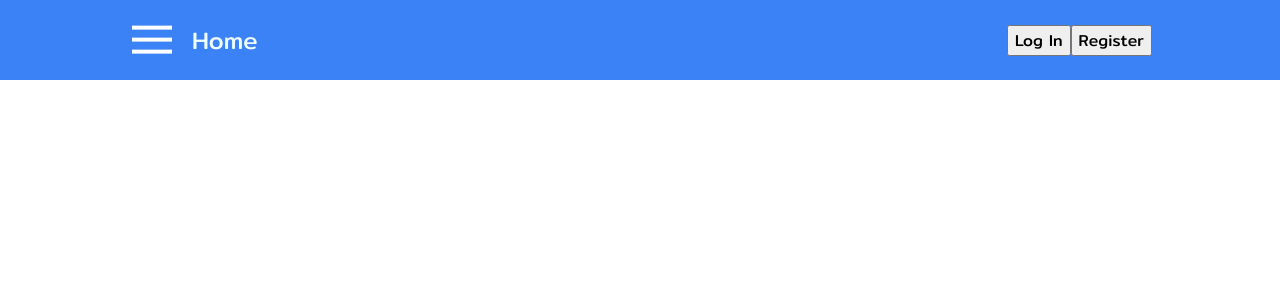
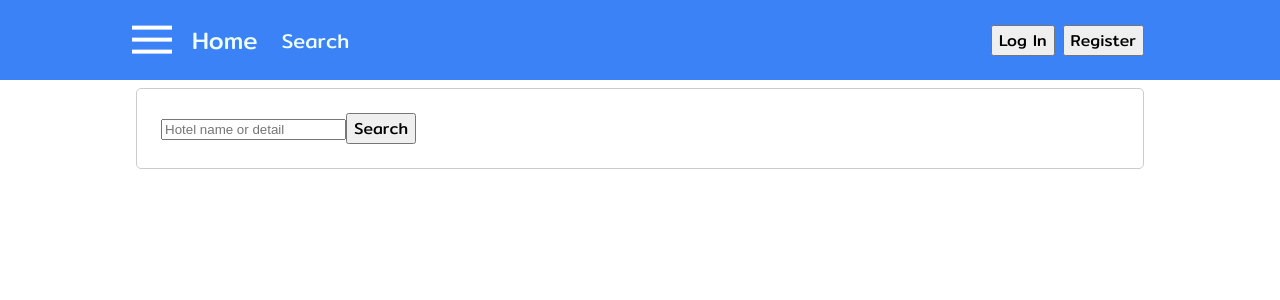
Before and after one commit to dnjooiopa/hostel-management, a React (Create React App) app in the folder client/: page /search in a window 1280 px wide. Shown: the top 300 px of the page. Built offline with nearby package versions, Linux system fonts and the light colour scheme.

Commit message:
:rocket: Feat search page

```diff
--- a/client/src/api/HotelAPI.js
+++ b/client/src/api/HotelAPI.js
@@ -1,6 +1,6 @@
 import axios from 'axios'
 
-export const searchHotel = async ({ searchText, limit }) => (
+export const searchHotel = async ({ searchText, limit=5 }) => (
     await axios.get('/api/hotels', { params: { search_text: searchText, limit } })
         .then(res => res)
         .catch(err => err.response)
--- a/client/src/components/HotelItem.jsx
+++ b/client/src/components/HotelItem.jsx
@@ -2,11 +2,11 @@ import { Link } from 'react-router-dom'
 
 export const HotelItem = ({ hotel }) => {
   return (
-    <div className='rounded m-2 p-6'>
-      <div className='text-lg'>{hotel.name}</div>
+    <div className="rounded m-2 p-6">
+      <div className="text-lg">{hotel.name}</div>
       <div>{hotel.city}</div>
       <Link to={`/hotels/${hotel.hotel_id}`}>
-        <button type='text'>View Detail</button>
+        <button type="text">View Detail</button>
       </Link>
     </div>
   )
--- a/client/src/components/Navbar.jsx
+++ b/client/src/components/Navbar.jsx
@@ -24,25 +24,30 @@ export const Navbar = () => {
       <div className="w-256 flex align-center text-white">
         <img
           onClick={toggleSidebar}
-          className="w-12 h-12"
+          className="hamburger-menu w-12 h-12"
           src={hamburger}
           alt="hamburger-menu"
         />
-        <NavLink to="/">
-          <div className="text-lg ml-4">Home</div>
+        <NavLink to="/" className="text-lg ml-4">
+          Home
+        </NavLink>
+        <NavLink to="/search" className="text-md ml-6">
+          Search
         </NavLink>
         <div className="ml-auto">
           {!auth.token ? (
             <>
-              <NavLink to="/login">
+              <NavLink to="/login" className="mr-2">
                 <button>Log In</button>
               </NavLink>
-              <NavLink to="/register">
+              <NavLink to="/register" className="mr-2">
                 <button>Register</button>
               </NavLink>
             </>
           ) : (
-            <button onClick={() => setAuth({ token: null })}>Log Out</button>
+            <button className="mr-2" onClick={() => setAuth({ token: null })}>
+              Log Out
+            </button>
           )}
         </div>
       </div>
--- /dev/null
+++ b/client/src/components/SearchBox.jsx
@@ -0,0 +1,35 @@
+import { useState } from 'react'
+import { searchHotel } from '../api'
+
+export const SearchBox = ({ setHotels }) => {
+  const [searchText, setSearchText] = useState('')
+
+  const handleSearch = (e) => {
+    e.preventDefault()
+    searchHotel({ searchText }).then((res) => {
+      const { status, error, data } = res.data
+      if (status == 'error') {
+        alert(error)
+      } else {
+        console.log(data)
+        setHotels([...data])
+      }
+    })
+  }
+
+  return (
+    <div>
+      <div className="rounded m-2 p-6">
+        <form onSubmit={handleSearch}>
+          <input
+            type="text"
+            placeholder="Hotel name or detail"
+            onChange={(e) => setSearchText(e.target.value)}
+            required
+          />
+          <button type="submit">Search</button>
+        </form>
+      </div>
+    </div>
+  )
+}
--- a/client/src/components/index.js
+++ b/client/src/components/index.js
@@ -1,3 +1,4 @@
 export { Navbar } from './Navbar'
 export { HotelGroup } from './HotelGroup'
 export { Sidebar } from './Sidebar'
+export { SearchBox } from './SearchBox'
--- a/client/src/index.css
+++ b/client/src/index.css
@@ -19,12 +19,19 @@ button {
   font-size: medium;
 }
 
+button:hover {
+  cursor: pointer;
+}
+
 a,
-a:hover,
 a:focus,
 a:active {
   text-decoration: none;
   color: inherit;
+}
+
+a:hover {
+  opacity: 0.5;
 }
 
 .absolute {
@@ -33,6 +40,11 @@ a:active {
 
 .navbar {
   height: 80px;
+}
+
+.hamburger-menu:hover {
+  cursor: pointer;
+  opacity: 0.5;
 }
 
 .w-0 {
@@ -75,6 +87,10 @@ a:active {
   margin-top: 12px;
 }
 
+.mt-4 {
+  margin-top: 16px;
+}
+
 .mb-3 {
   margin-bottom: 12px;
 }
@@ -87,8 +103,16 @@ a:active {
   margin-left: 16px;
 }
 
+.ml-6 {
+  margin-left: 24px;
+}
+
 .mr-auto {
   margin-right: auto;
+}
+
+.mr-2 {
+  margin-right: 8px;
 }
 
 .p-6 {
--- a/client/src/pages/Home.jsx
+++ b/client/src/pages/Home.jsx
@@ -17,9 +17,8 @@ export const Home = () => {
   }, [])
 
   return (
-      <div className="w-256 ml-auto mr-auto">
-        <h1>Home page</h1>
-        <HotelGroup hotels={hotels} />
-      </div>
+    <div className="w-256 ml-auto mr-auto">
+      <HotelGroup hotels={hotels} />
+    </div>
   )
 }
--- a/client/src/pages/Hotel.jsx
+++ b/client/src/pages/Hotel.jsx
@@ -42,7 +42,7 @@ export const Hotel = () => {
   }, [])
 
   return (
-    <div className="w-256 p-6 m-2 rounded text-md">
+    <div className="w-256 p-6 m-2 mt-4 rounded text-md ml-auto mr-auto">
       <div className="w-full">
         <div className="mt-3 mb-3">
           <div className="font-semibold text-xl">{name}</div>
--- /dev/null
+++ b/client/src/pages/Search.jsx
@@ -0,0 +1,13 @@
+import { useState } from 'react'
+import { HotelGroup, SearchBox } from '../components'
+
+export const Search = () => {
+  const [hotels, setHotels] = useState([])
+
+  return (
+    <div className="w-256 ml-auto mr-auto">
+      <SearchBox setHotels={setHotels} />
+      <HotelGroup hotels={hotels} />
+    </div>
+  )
+}
--- a/client/src/pages/index.js
+++ b/client/src/pages/index.js
@@ -2,3 +2,4 @@ export { Login } from './Login'
 export { Home } from './Home'
 export { Register } from './Register'
 export { Hotel } from './Hotel'
+export { Search } from './Search'
--- a/client/src/routes/index.js
+++ b/client/src/routes/index.js
@@ -1,6 +1,6 @@
 import { Switch, Route } from 'react-router-dom'
 
-import { Home, Login, Register, Hotel } from '../pages'
+import { Home, Login, Register, Hotel, Search } from '../pages'
 
 export default () => (
     <Switch>
@@ -16,5 +16,8 @@ export default () => (
         <Route path='/hotels/:hotel_id'>
             <Hotel />
         </Route>
+        <Route path='/search' >
+            <Search />
+        </Route>
     </Switch>
 )
```
Also changed, not shown: client/src/pages/Profile.jsx (added).
